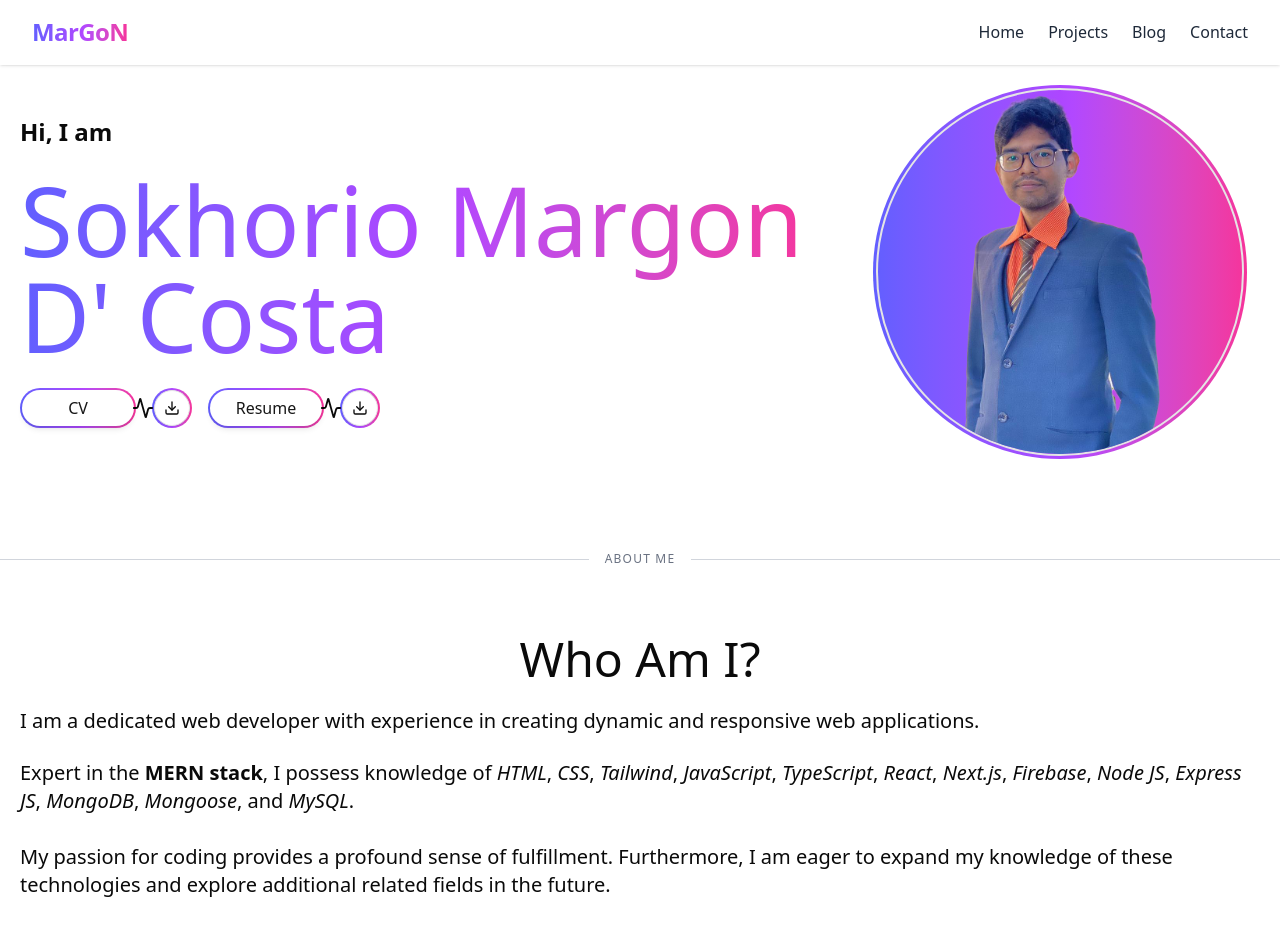
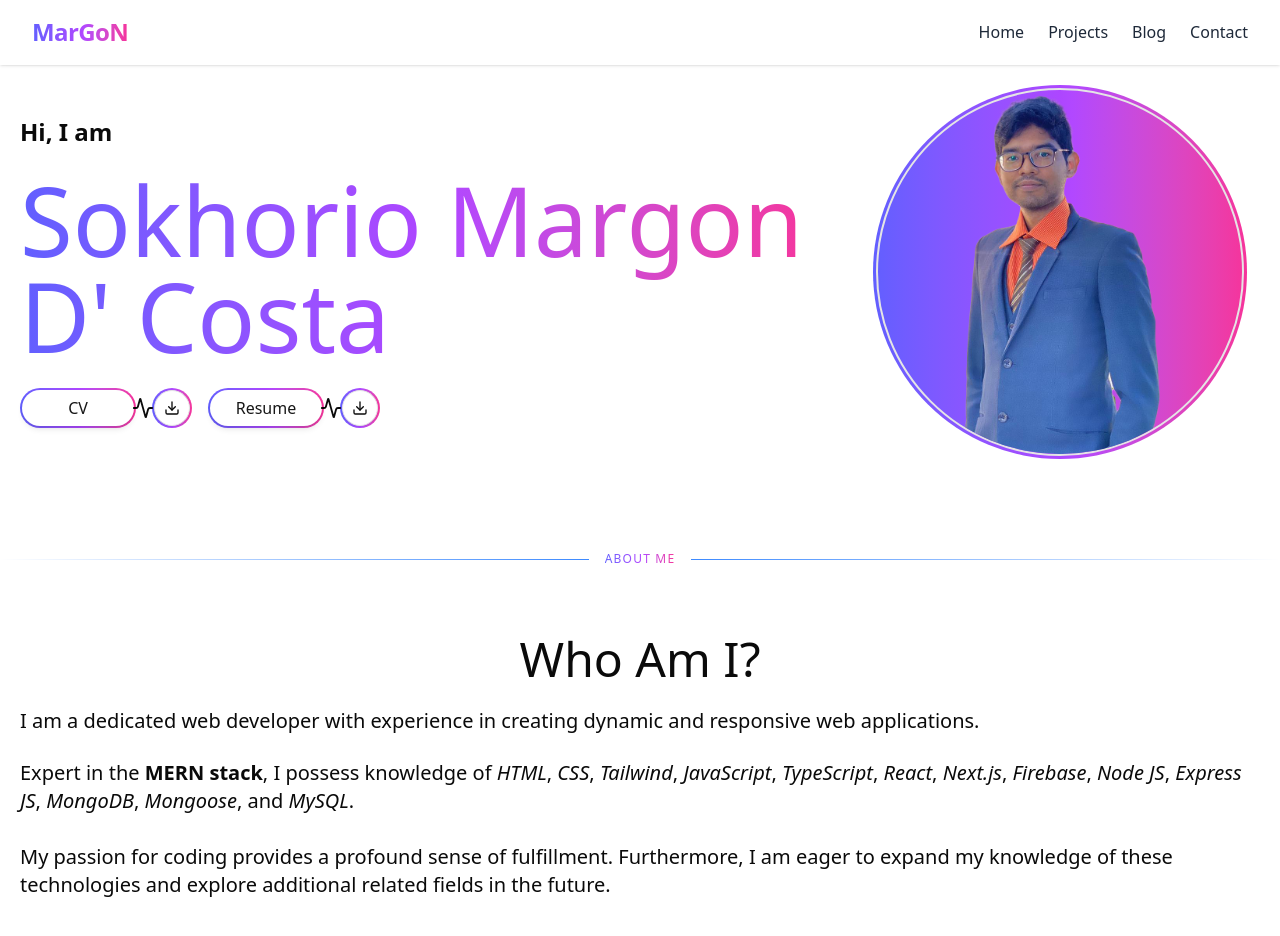
Before and after one commit to Marg0n/next-level-portfolio, a Next.js app: page / in a window 1280 px wide. Shown: the top 936 px of the page. Built offline with nearby package versions, Linux system fonts and the light colour scheme.

Commit message:
Fix: Fixed gradient text problem for LabelDivider.

```diff
--- a/src/components/shared/divider/Divider.tsx
+++ b/src/components/shared/divider/Divider.tsx
@@ -1,8 +1,5 @@
 //? Dashed divider
-function DashedDivider({
-  className = "",
-  ...rest
-}) {
+function DashedDivider({ className = "", ...rest }) {
   return (
     <div
       className={`w-full border-t border-dashed border-gray-400 my-8 ${className}`}
@@ -52,11 +49,14 @@ function LabelDivider({
       {...rest} //! spread them onto the div
     >
       <div className="absolute inset-0 flex items-center" aria-hidden="true">
-        <div className="w-full border-t border-gray-300 dark:border-gray-700" />
+        {/* <div className="w-full border-t border-gray-300 dark:border-gray-700" /> */}
+        <div className="w-full h-px bg-gradient-to-r from-transparent via-blue-500 to-transparent" />
       </div>
-      <span className="relative px-4 bg-white dark:bg-gray-900 text-gray-500 text-xs uppercase tracking-widest">
-        {label}
-      </span>
+      <div className="relative px-4 bg-white dark:bg-gray-900 text-xs uppercase tracking-widest">
+        <p className="bg-gradient-to-r from-indigo-500 via-purple-500 to-pink-500 bg-clip-text text-transparent text-xs uppercase tracking-widest">
+          {label}
+        </p>
+      </div>
     </div>
   );
 }
@@ -64,9 +64,9 @@ function LabelDivider({
 //? can pass through className
 //? Add animate-pulse, transition-opacity, or group-hover: effects.
 function SectionDivider({
-   className = "",
-   ...rest
-  }: { className?: string } & React.HTMLAttributes<HTMLDivElement>) {
+  className = "",
+  ...rest
+}: { className?: string } & React.HTMLAttributes<HTMLDivElement>) {
   return (
     <div
       className={`relative w-full my-12 flex items-center justify-center ${className}`}
@@ -82,5 +82,10 @@ function SectionDivider({
   );
 }
 
-
-export { LabelDivider, DashedDivider, GradientDivider, IconDivider, SectionDivider };
+export {
+  LabelDivider,
+  DashedDivider,
+  GradientDivider,
+  IconDivider,
+  SectionDivider,
+};
```
